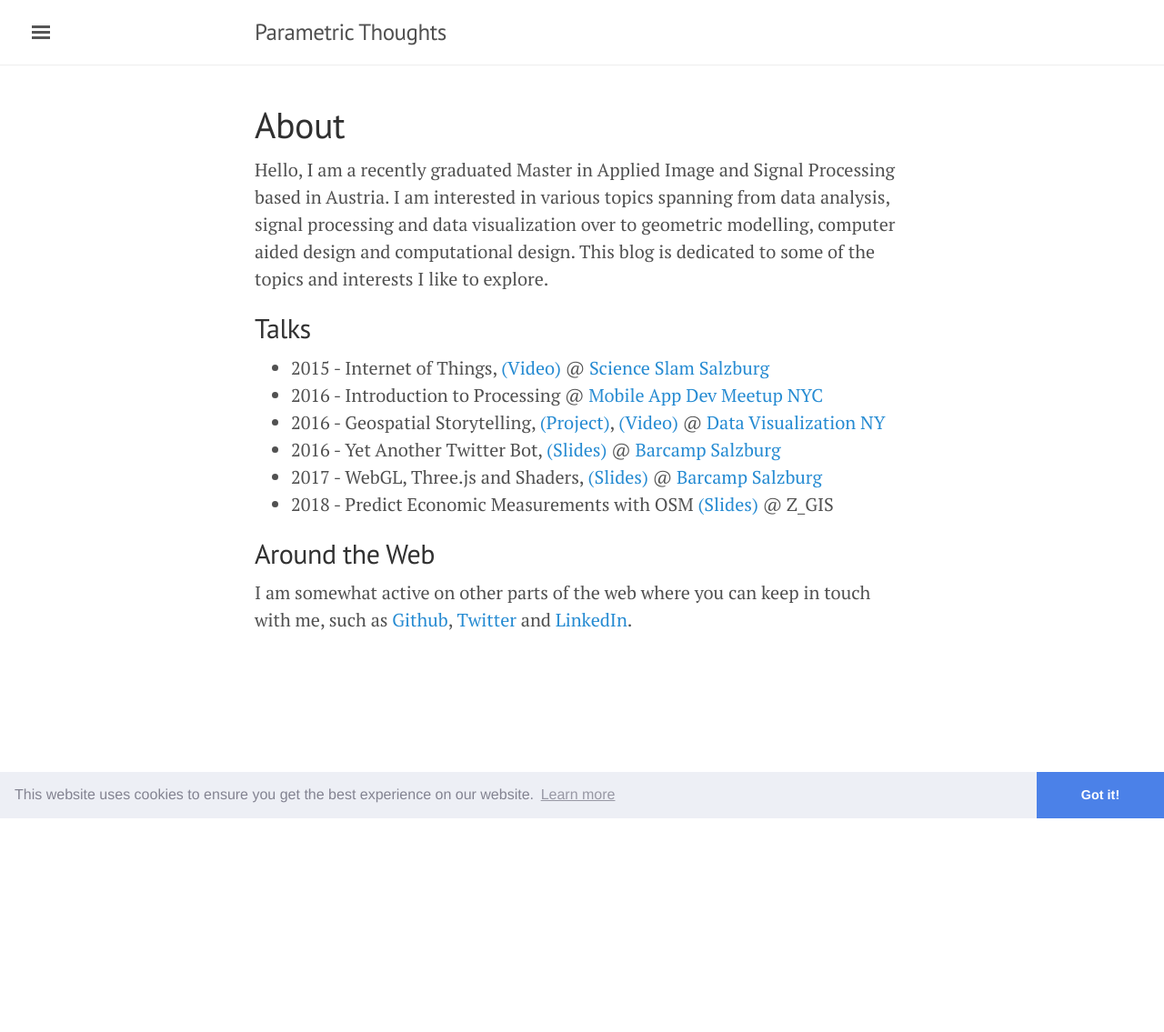
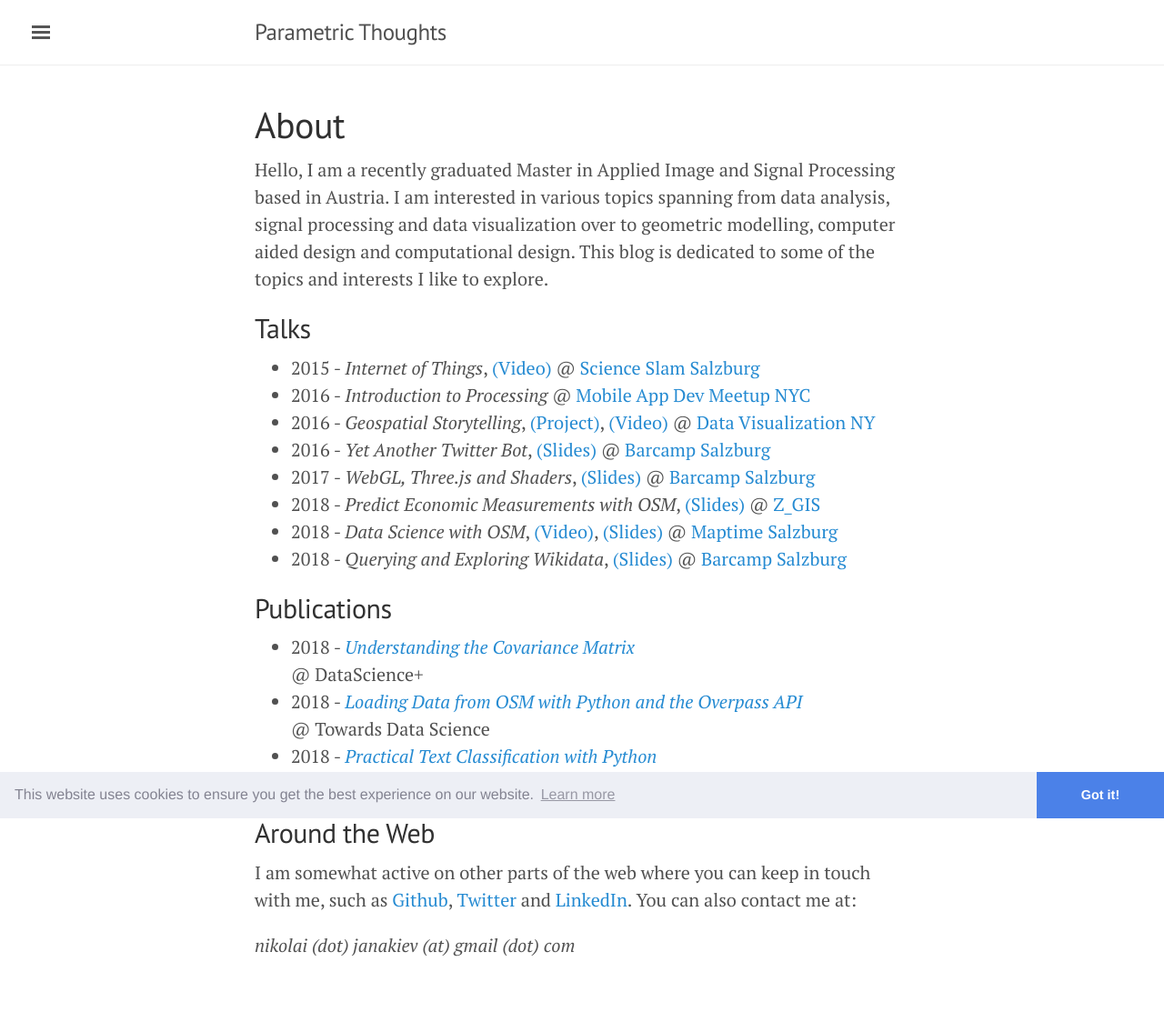
Before and after one commit to njanakiev/njanakiev.github.io, a Jekyll site: the page built from about.md, in a window 1280 px wide. Shown: the whole page at 91% size. Built offline with Jekyll 4.4.1, drawn with Linux system fonts in a browser that asks for light colours; before the commit the page ends 900 px from its top, so only the background shows below that.

Commit message:
Update about.md

```diff
--- a/about.md
+++ b/about.md
@@ -6,15 +6,24 @@ title: About
 Hello, I am a recently graduated Master in Applied Image and Signal Processing based in Austria. I am interested in various topics spanning from data analysis, signal processing and data visualization over to geometric modelling, computer aided design and computational design. This blog is dedicated to some of the topics and interests I like to explore.
 
 ## Talks
-- 2015 - Internet of Things, [(Video)][science slam video] @ [Science Slam Salzburg][science slam]
-- 2016 - Introduction to Processing @ [Mobile App Dev Meetup NYC][mobile app dev ny]
-- 2016 - Geospatial Storytelling, [(Project)][geospatial storytelling], [(Video)][geospatial storytelling video] @ [Data Visualization NY][data viz ny]
-- 2016 - Yet Another Twitter Bot, [(Slides)][generic-bot slides] @ [Barcamp Salzburg][barcamp october 2016]
-- 2017 - WebGL, Three.js and Shaders, [(Slides)][webgl slides] @ [Barcamp Salzburg][barcamp april 2017]
-- 2018 - Predict Economic Measurements with OSM [(Slides)][predict osm slides] @ Z_GIS
+- 2015 - _Internet of Things_, [(Video)][science slam video] @ [Science Slam Salzburg][science slam]
+- 2016 - _Introduction to Processing_ @ [Mobile App Dev Meetup NYC][mobile app dev ny]
+- 2016 - _Geospatial Storytelling_, [(Project)][geospatial storytelling], [(Video)][geospatial storytelling video] @ [Data Visualization NY][data viz ny]
+- 2016 - _Yet Another Twitter Bot_, [(Slides)][generic-bot slides] @ [Barcamp Salzburg][barcamp october 2016]
+- 2017 - _WebGL, Three.js and Shaders_, [(Slides)][webgl slides] @ [Barcamp Salzburg][barcamp april 2017]
+- 2018 - _Predict Economic Measurements with OSM_, [(Slides)][predict osm slides] @ [Z_GIS][zgis]
+- 2018 - _Data Science with OSM_, [(Video)][data science osm video], [(Slides)][data science osm slides] @ [Maptime Salzburg][maptime salzburg]
+- 2018 - _Querying and Exploring Wikidata_, [(Slides)][wikidata slides] @ [Barcamp Salzburg][barcamp november 2018]
+
+## Publications
+- 2018 - _[Understanding the Covariance Matrix](https://datascienceplus.com/understanding-the-covariance-matrix/)_ <br> @ DataScience+
+- 2018 - _[Loading Data from OSM with Python and the Overpass API](https://towardsdatascience.com/loading-data-from-openstreetmap-with-python-and-the-overpass-api-513882a27fd0)_ <br> @ Towards Data Science
+- 2018 - _[Practical Text Classification with Python](https://realpython.com/python-keras-text-classification/)_ <br> @ Real Python
 
 ## Around the Web
-I am somewhat active on other parts of the web where you can keep in touch with me, such as [Github][github], [Twitter][twitter] and [LinkedIn][linkedin].
+I am somewhat active on other parts of the web where you can keep in touch with me, such as [Github][github], [Twitter][twitter] and [LinkedIn][linkedin]. You can also contact me at:
+
+_nikolai (dot) janakiev (at) gmail (dot) com_
 
 
 [science slam]: http://www.scienceslam.at/performers/1-science-slam-salzburg-3/
@@ -28,6 +37,12 @@ I am somewhat active on other parts of the web where you can keep in touch with
 [barcamp october 2016]: https://www.meetup.com/de-DE/salzburgwebdev/events/231559126/
 [barcamp april 2017]: https://www.meetup.com/de-DE/salzburgwebdev/events/237491594/
 [predict osm slides]: https://janakiev.com/osm-predict-economic-measurements/#/
+[zgis]: https://zgis.at/
+[data science osm slides]: https://janakiev.com/osm-data-science/#/
+[data science osm video]: https://www.youtube.com/watch?v=WmCLQCohL3k
+[maptime salzburg]: http://maptime.io/salzburg/
+[barcamp november 2018]: https://www.meetup.com/de-DE/salzburgwebdev/events/248534871/
+[wikidata slides]: https://janakiev.com/wikidata-mayors/slides/
 [twitter]: https://twitter.com/njanakiev
 [github]: https://github.com/njanakiev
 [linkedin]: https://at.linkedin.com/in/nikolai-janakiev
```
